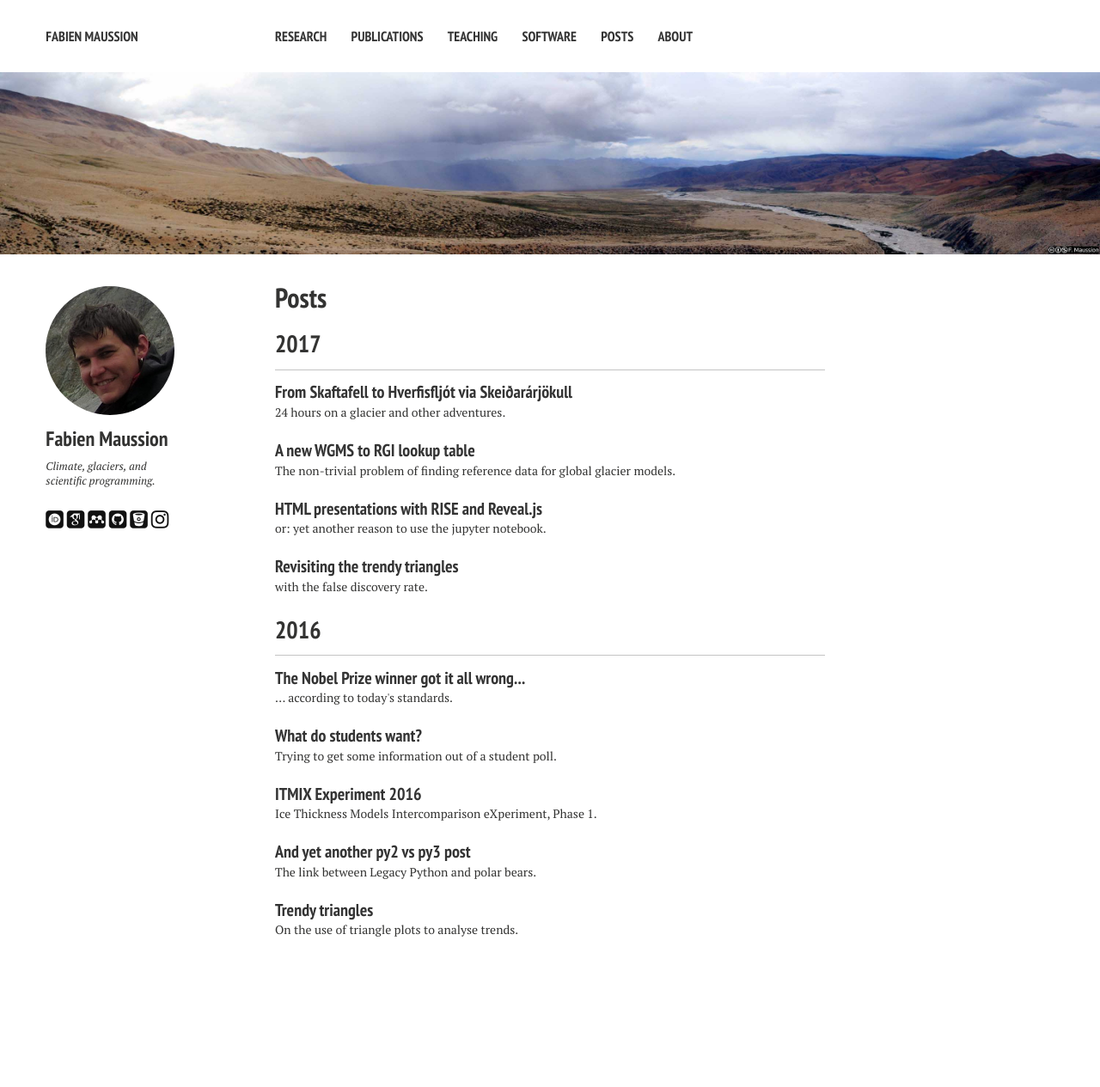
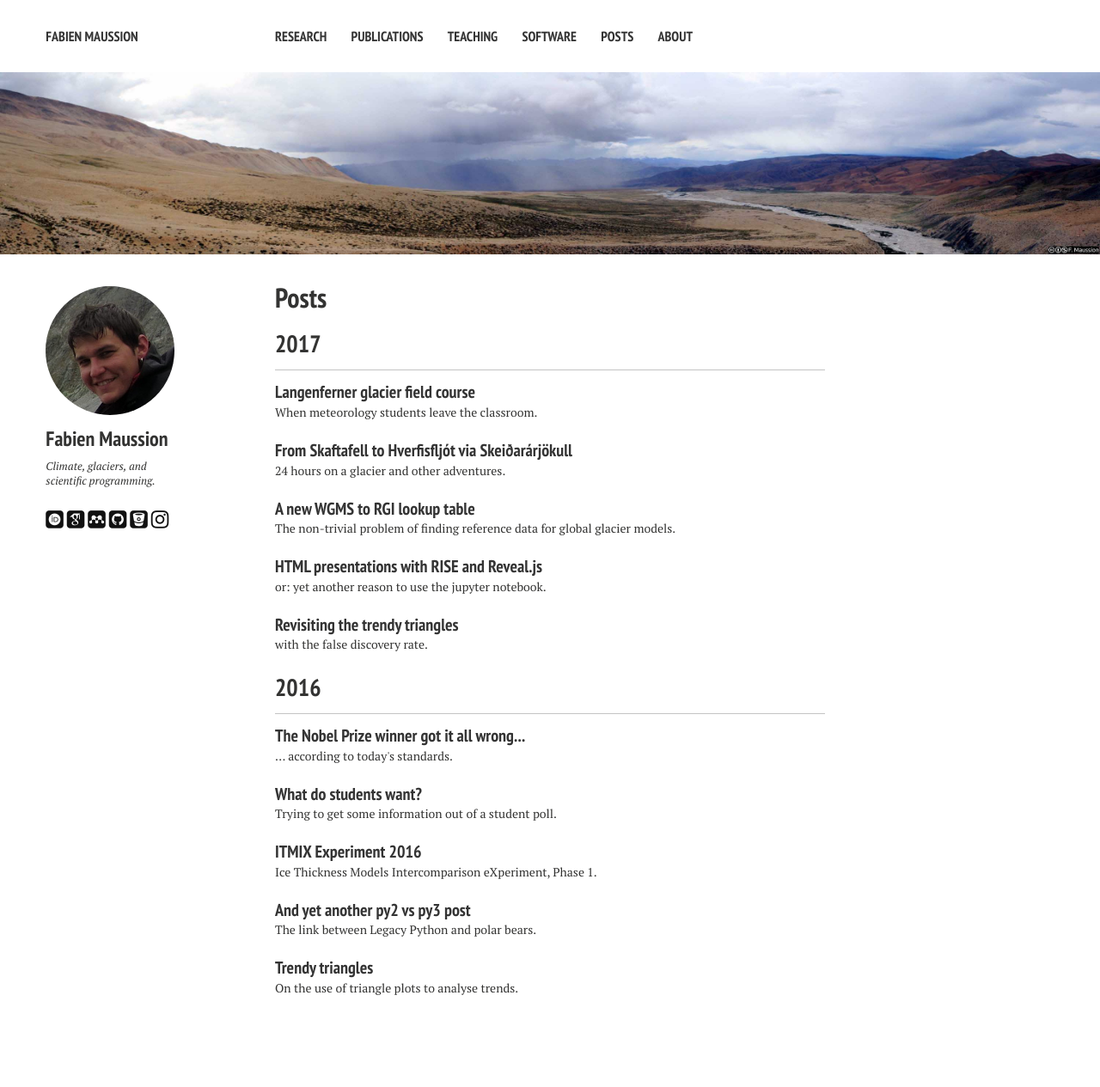
Before and after one commit to fmaussion/fmaussion.github.io, a Jekyll site: the page built from posts/index.md, in a window 1280 px wide. Shown: the whole page at 86% size. Built offline with Jekyll 4.4.1, drawn with Linux system fonts in a browser that asks for light colours; nearby versions of some CDN libraries; some web fonts are replaced; library files that are not in the unit come from our copies; before the commit the page ends 1197 px from its top, so only the background shows below that.

Commit message:
Langenferner post

```diff
--- /dev/null
+++ b/_posts/2017-09-30-langenferner-field-course.md
@@ -0,0 +1,91 @@
+---
+layout: post
+title: "Langenferner glacier field course"
+excerpt: "When meteorology students leave the classroom."
+image:
+  feature: fm-header-6.jpg
+modified:
+categories:
+date: 2017-09-30T00:00:00
+draft: false
+comments: true
+---
+
+Last week I joined the glaciology field course organised by my friend and
+colleague [Stephan](http://acinn.uibk.ac.at/persons/stephan_galos) at the [Langenferner](http://acinn.uibk.ac.at/research/ice-and-climate/projects/langenferner)
+glacier.
+
+<figure>
+    <a href="/images/blog/langenferner/group.JPG" >
+    <img src="/images/blog/langenferner/group.JPG" alt="Image missing" width="100%" />
+    </a>
+</figure>
+
+We had 8 students from [ACINN](http://acinn.uibk.ac.at) and 4 from the
+[geography department](https://www.uibk.ac.at/geographie/). The agenda for the
+week was quite intense since the field course also served another purpose:
+provide the last stake readings of the hydrological year 2017, which means that
+we had to read all the ablation stakes and drill a few new ones before the
+winter snow covers them all.
+
+Altogether the field course was a great success. The unusual snow
+cover (70 cm at the top!) didn't stop our students which where all very fit
+and eager to help and learn. Our mountain guide (and friend and colleague)
+[Lukas](https://www.uibk.ac.at/geographie/personal/fritz/) made sure everybody
+was safe, and provided the necessary crevasse rescue course before we all
+went to the glacier.
+
+The students learned how to navigate on a glacier, measure and drill ablation
+stakes, make a snow density profile and much more. Here are some impressions
+from the course:
+
+<figure>
+    <a href="/images/blog/langenferner/IMG_3403_v1.JPG" >
+    <img src="/images/blog/langenferner/IMG_3403_v1.JPG" alt="Image missing" width="49%" />
+    </a>
+    <a href="/images/blog/langenferner/IMG_3405_v1.JPG" >
+    <img src="/images/blog/langenferner/IMG_3405_v1.JPG" alt="Image missing" width="49%" />
+    </a>
+</figure>
+
+<figure>
+    <a href="/images/blog/langenferner/IMG_3410_v1.JPG" >
+    <img src="/images/blog/langenferner/IMG_3410_v1.JPG" alt="Image missing" width="100%" />
+    </a>
+</figure>
+
+<figure>
+    <a href="/images/blog/langenferner/IMG_3444_v1.JPG" >
+    <img src="/images/blog/langenferner/IMG_3444_v1.JPG" alt="Image missing" width="100%" />
+    </a>
+</figure>
+
+<figure>
+    <a href="/images/blog/langenferner/IMG_3449_v1.JPG" >
+    <img src="/images/blog/langenferner/IMG_3449_v1.JPG" alt="Image missing" width="100%" />
+    </a>
+</figure>
+
+<figure>
+    <a href="/images/blog/langenferner/IMG_3478_v1.JPG" >
+    <img src="/images/blog/langenferner/IMG_3478_v1.JPG" alt="Image missing" width="24%" />
+    </a>
+    <a href="/images/blog/langenferner/IMG_3483_v1.JPG" >
+    <img src="/images/blog/langenferner/IMG_3483_v1.JPG" alt="Image missing" width="24%" />
+    </a>
+    <a href="/images/blog/langenferner/IMG_3490_v1.JPG" >
+    <img src="/images/blog/langenferner/IMG_3490_v1.JPG" alt="Image missing" width="24%" />
+    </a>
+    <a href="/images/blog/langenferner/IMG_3492_v1.JPG" >
+    <img src="/images/blog/langenferner/IMG_3492_v1.JPG" alt="Image missing" width="24%" />
+    </a>
+</figure>
+
+<figure>
+    <a href="/images/blog/langenferner/IMG_3497_v1.JPG" >
+    <img src="/images/blog/langenferner/IMG_3497_v1.JPG" alt="Image missing" width="68%" />
+    </a>
+    <a href="/images/blog/langenferner/IMG_3499_v1.JPG" >
+    <img src="/images/blog/langenferner/IMG_3499_v1.JPG" alt="Image missing" width="30%" />
+    </a>
+</figure>
```
Also changed, not shown: software/index.md (+2 -2 lines), teaching/index.md (+1 -1 lines), images/blog/langenferner/IMG_3403_v1.JPG (added), images/blog/langenferner/IMG_3405_v1.JPG (added), images/blog/langenferner/IMG_3410_v1.JPG (added), images/blog/langenferner/IMG_3444_v1.JPG (added), images/blog/langenferner/IMG_3449_v1.JPG (added), images/blog/langenferner/IMG_3478_v1.JPG (added), images/blog/langenferner/IMG_3483_v1.JPG (added), images/blog/langenferner/IMG_3490_v1.JPG (added), images/blog/langenferner/IMG_3492_v1.JPG (added), images/blog/langenferner/IMG_3497_v1.JPG (added), images/blog/langenferner/IMG_3499_v1.JPG (added), images/blog/langenferner/group.JPG (added).
